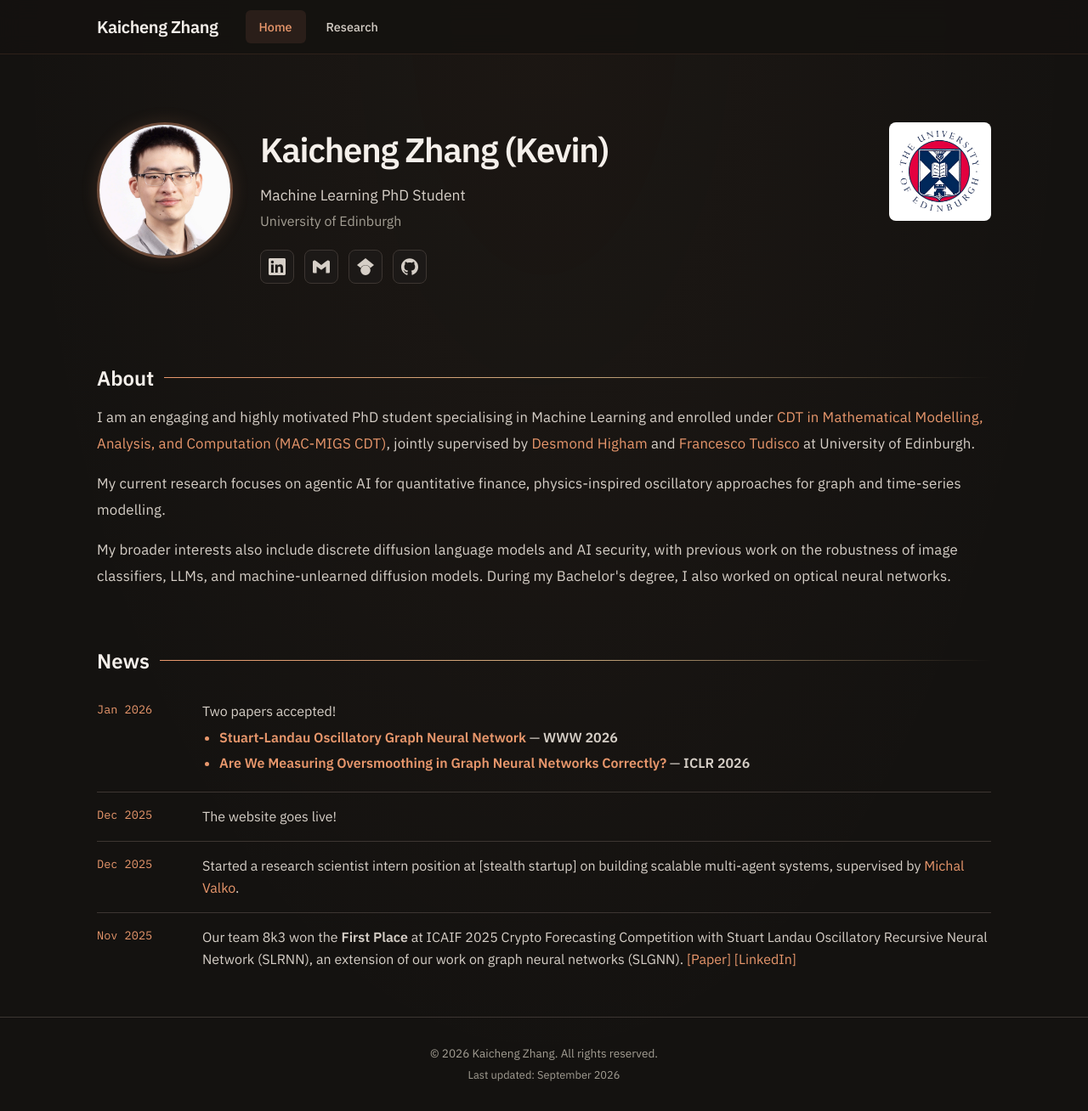
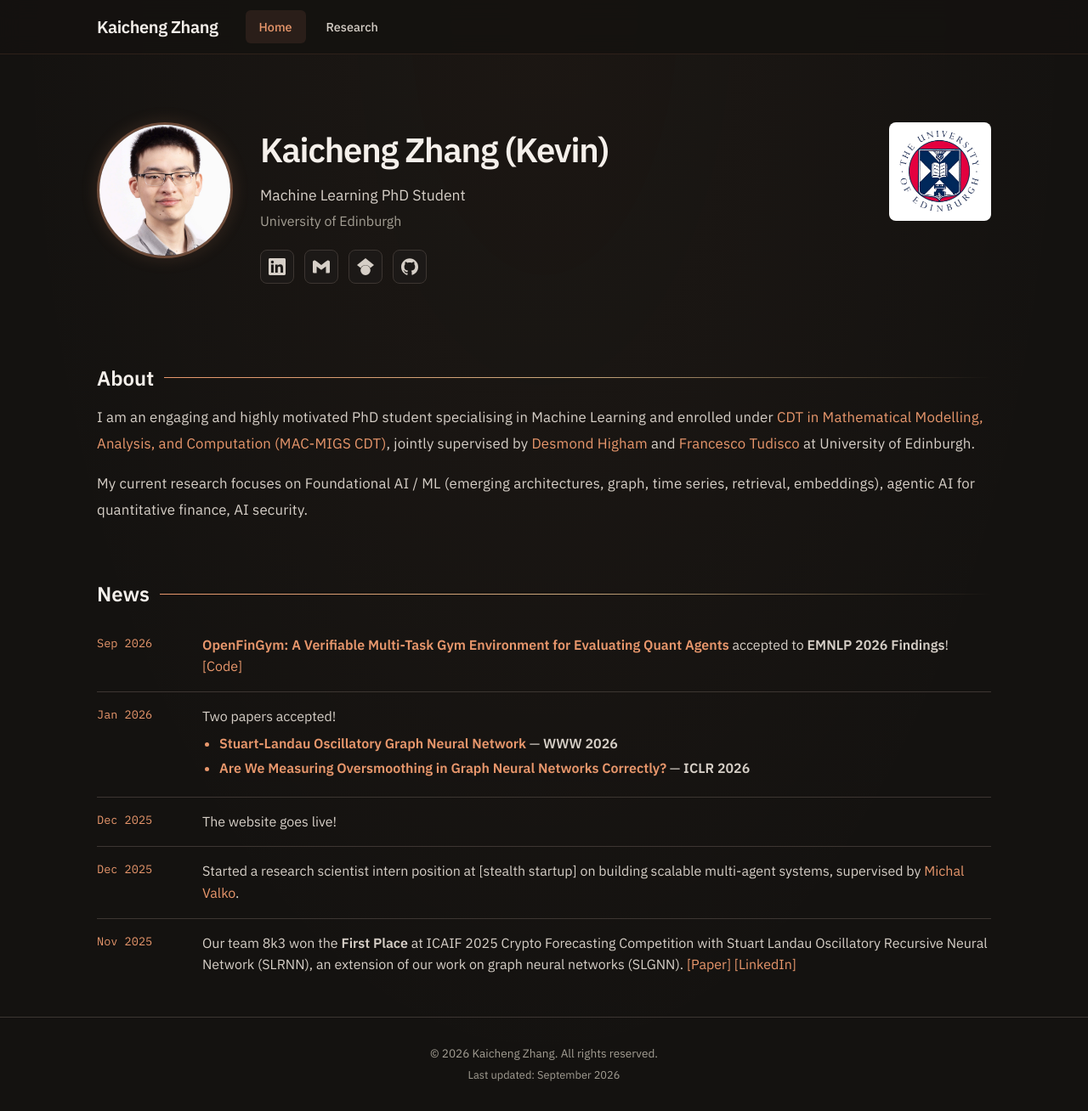
Before and after one commit to kevvzhang/kevvzhang.github.io, a Jekyll site: the page built from index.html, in a window 1280 px wide and 1308 px high. Shown: the whole window at 85% size. Built offline with Jekyll 4.4.1, drawn with Linux system fonts in a browser that asks for light colours.

Commit message:
Sept update

```diff
--- a/_data/news.yml
+++ b/_data/news.yml
@@ -1,5 +1,8 @@
 # News and updates - add new entries at the top
 # Format: date (Month Year) and text description
+
+- date: "Sep 2026"
+  text: '<a href="https://arxiv.org/abs/2606.26350" target="_blank"><strong>OpenFinGym: A Verifiable Multi-Task Gym Environment for Evaluating Quant Agents</strong></a> accepted to <strong>EMNLP 2026 Findings</strong>! <a href="https://github.com/DeepIntoStreams/OpenFinGym" target="_blank">[Code]</a>'
 
 - date: "Jan 2026"
   text: 'Two papers accepted!
--- a/_data/publications.yml
+++ b/_data/publications.yml
@@ -3,11 +3,13 @@
 
 - title: 'OpenFinGym: A Verifiable Multi-Task Gym Environment for Evaluating Quant Agents'
   authors: 'K Zhang*, W Ge*, L Jiang, W Yang, J Langham-Lopez, J Yu, L Szpruch, H Ni'
-  venue: 'arXiv preprint arXiv:2606.26350, 2026'
+  venue: 'EMNLP 2026 Findings'
   year: 2026
   links:
     - label: 'arXiv'
       url: 'https://arxiv.org/abs/2606.26350'
+    - label: 'Code'
+      url: 'https://github.com/DeepIntoStreams/OpenFinGym'
 
 - title: 'MOSAIC: Modular Orchestration for Structured Agentic Intelligence and Composition'
   authors: 'Y Bao, X Xi, X Liu, W Ge, L Jiang, K Zhang, R Khraishi, Y Ang, AKH Tung, L Szpruch, H Ni'
--- a/index.html
+++ b/index.html
@@ -39,12 +39,7 @@ title: Home
         and <a href="https://ftudisco.gitlab.io/post/" target="_blank">Francesco Tudisco</a> at University of Edinburgh.
       </p>
       <p>
-        My current research focuses on agentic AI for quantitative finance, physics-inspired oscillatory approaches for graph and time-series modelling.
-      </p>
-      <p>
-        My broader interests also include discrete diffusion
-        language models and AI security, with previous work on the robustness of image classifiers, LLMs, and
-        machine-unlearned diffusion models. During my Bachelor's degree, I also worked on optical neural networks.
+        My current research focuses on Foundational AI / ML (emerging architectures, graph, time series, retrieval, embeddings), agentic AI for quantitative finance, AI security.
       </p>
     </div>
   </div>
--- a/research.html
+++ b/research.html
@@ -8,10 +8,8 @@ title: Research
   <div class="container">
     <h2 class="section-title">Research Interests</h2>
     <ul class="research-interests-vertical">
-      <li>LLM Agents</li>
-      <li>Physics-Inspired Oscillatory Neural Networks</li>
-      <li>Diffusion Language Models</li>
-      <li>Graph Neural Networks</li>
+      <li>Foundational AI / ML (emerging architectures, graph, time series, retrieval, embeddings)</li>
+      <li>Agents and agents for quantitative finance</li>
       <li>AI Security</li>
     </ul>
   </div>
```
